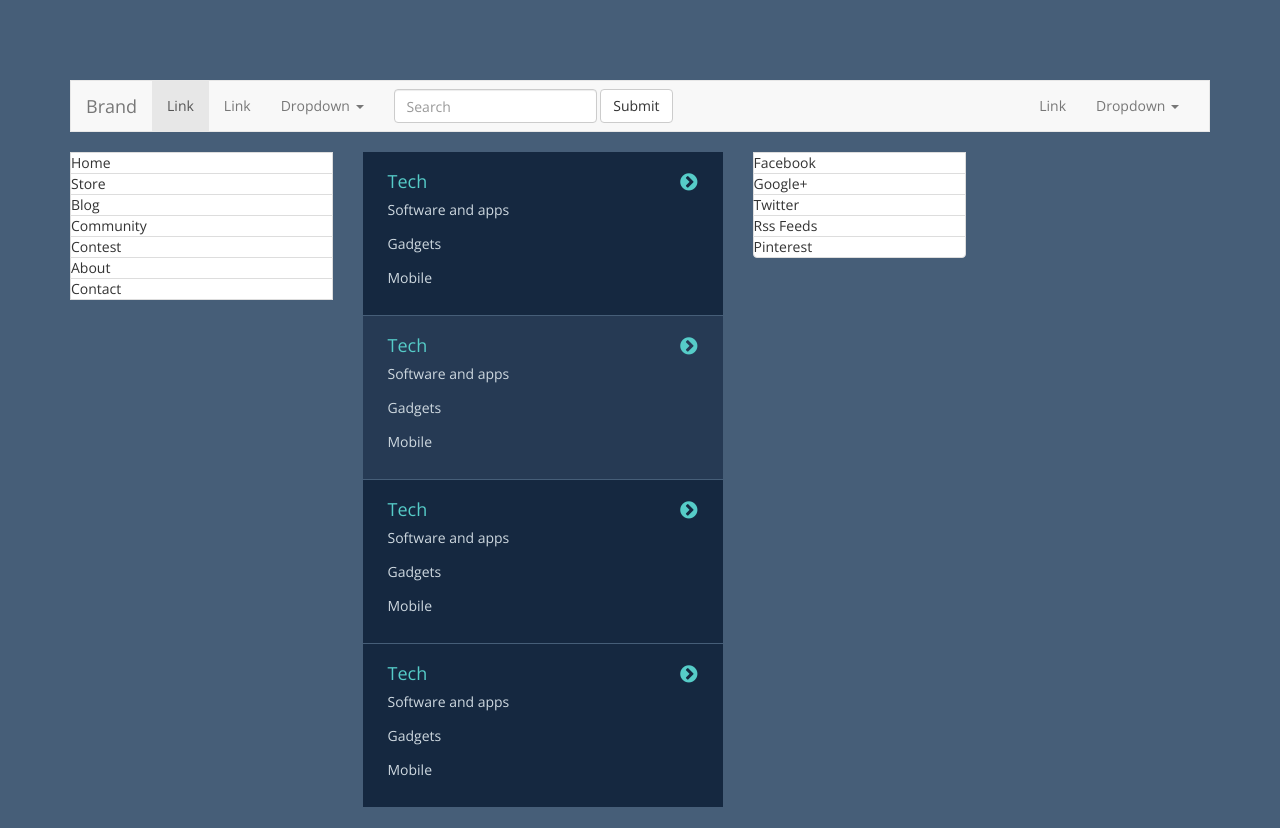
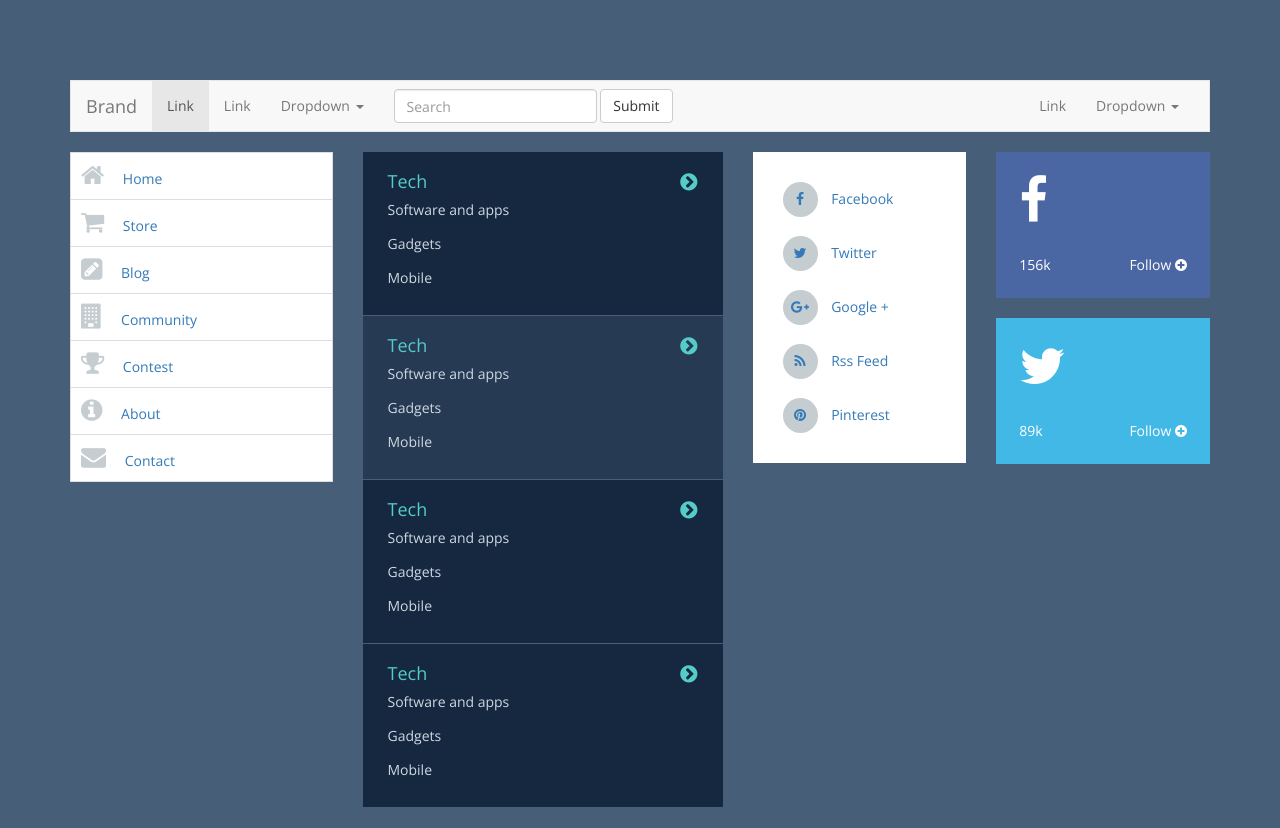
Before and after one commit to imankitpd/master-theme, a plain HTML site: page index.html in a window 1280 px wide. Drawn offline with nearby package versions, Linux system fonts and the light colour scheme.

Commit message:
Social Media links done

```diff
--- a/css/style.css
+++ b/css/style.css
@@ -1,6 +1,10 @@
 body {
     background: #465E78;
-        font-family: 'Open Sans', sans-serif;
+    font-family: 'Open Sans', sans-serif;
+}
+
+a {
+    text-decoration: none!important;
 }
 
 .top-padding {
@@ -13,6 +17,18 @@ body {
 
 ul.li-no-padding li {
     padding: 0;
+}
+
+/*Menu Designing*/
+ul.menu li a {
+    display: block;
+    padding: 10px;
+}
+
+ul.menu li a i {
+    font-size: 25px;
+    margin-right:15px;
+    color: #C5CDD0;
 }
 
 /*Blue-List Coloring*/
@@ -55,7 +71,6 @@ ul.details-list {
 
         ul.details-list li a {
             color: #CFD9E0;
-            text-decoration: none;
             -webkit-transition: all 0.2s ease-in-out;
             -moz-transition: all 0.2s ease-in-out;
             -o-transition: all 0.2s ease-in-out;
@@ -65,3 +80,55 @@ ul.details-list {
     ul.details-list li a:hover {
         color: #fff;
     }
+
+/*Social Media Links*/
+ul.social {
+    background: #ffffff;
+    padding: 20px;
+}
+    ul.social li {
+        border: 0 none;
+    }
+
+        ul.social li a {
+            padding: 10px;
+            display: block;
+        }
+
+            ul.social li a .circle {
+                background: #C5CDD0;
+                border-radius: 50%;
+                text-align: center;
+                margin-right: 10px;
+                width: 35px;
+                height: 35px;
+                display: inline-block;
+            }
+
+            ul.social li a i {
+                margin-top: 10px;
+
+            }
+
+.social-box a {
+    display: block;
+    color: #ffffff;
+    padding: 23px;
+    margin-bottom: 20px;
+}
+
+.social-box a.facebook {
+    background: #4B67A3;
+}
+
+.social-box a.twitter {
+    background: #42B8E7;
+}
+
+.social-box a .image {
+    margin-bottom: 30px;
+}
+
+.social-box a .image i {
+    font-size: 50px;
+}
--- a/index.html
+++ b/index.html
@@ -87,14 +87,28 @@
             <div class="row">
 
                 <div class="col-md-3">
-                    <ul class="list-group li-no-padding">
-                        <li class="list-group-item no-radius">Home</li>
-                        <li class="list-group-item">Store</li>
-                        <li class="list-group-item">Blog</li>
-                        <li class="list-group-item">Community</li>
-                        <li class="list-group-item">Contest</li>
-                        <li class="list-group-item">About</li>
-                        <li class="list-group-item no-radius">Contact</li>
+                    <ul class="list-group li-no-padding menu">
+                        <li class="list-group-item no-radius">
+                            <a href="#"><i class="fa fa-home"></i> Home</a>
+                        </li>
+                        <li class="list-group-item no-radius">
+                            <a href="#"><i class="fa fa-shopping-cart"></i> Store</a>
+                        </li>
+                        <li class="list-group-item no-radius">
+                            <a href="#"><i class="fa fa-pencil-square"></i> Blog</a>
+                        </li>
+                        <li class="list-group-item no-radius">
+                            <a href="#"><i class="fa fa-building"></i> Community</a>
+                        </li>
+                        <li class="list-group-item no-radius">
+                            <a href="#"><i class="fa fa-trophy"></i> Contest</a>
+                        </li>
+                        <li class="list-group-item no-radius">
+                            <a href="#"><i class="fa fa-info-circle"></i> About</a>
+                        </li>
+                        <li class="list-group-item no-radius">
+                            <a href="#"><i class="fa fa-envelope"></i> Contact</a>
+                        </li>
                     </ul>
                 </div>
 
@@ -172,17 +186,61 @@
                 </div>
                 <div class="col-md-5">
                     <div class="row">
-                        <div class="col-md-6">
-                            <ul class="list-group li-no-padding">
-                                <li class="list-group-item no-radius">Facebook</li>
-                                <li class="list-group-item">Google+</li>
-                                <li class="list-group-item">Twitter</li>
-                                <li class="list-group-item">Rss Feeds</li>
-                                <li class="list-group-item">Pinterest</li>
+                        <div class="col-sm-6">
+                            <ul class="list-group li-no-padding social">
+                                <li class="list-group-item no-radius">
+                                    <a href="#">
+                                        <span class="circle"><i class="fa fa-facebook"></i></span>
+                                        Facebook
+                                    </a>
+                                </li>
+                                <li class="list-group-item no-radius">
+                                    <a href="#">
+                                        <span class="circle"><i class="fa fa-twitter"></i></span>
+                                        Twitter
+                                    </a>
+                                </li>
+                                <li class="list-group-item no-radius">
+                                    <a href="#">
+                                        <span class="circle"><i class="fa fa-google-plus"></i></span>
+                                        Google +
+                                    </a>
+                                </li>
+                                <li class="list-group-item no-radius">
+                                    <a href="#">
+                                        <span class="circle"><i class="fa fa-rss"></i></span>
+                                        Rss Feed
+                                    </a>
+                                </li>
+                                <li class="list-group-item no-radius">
+                                    <a href="#">
+                                        <span class="circle"><i class="fa fa-pinterest"></i></span>
+                                        Pinterest
+                                    </a>
+                                </li>
                             </ul>
                         </div>
-                        <div class="col-md-6">
-
+                        <div class="col-sm-6">
+                            <div class="social-box">
+                                <a href="#" class="facebook">
+                                    <div class="image">
+                                        <i class="fa fa-facebook"></i>
+                                    </div>
+                                    <div class="stats">
+                                        156k
+                                        <span class="pull-right">Follow <i class="fa fa-plus-circle"></i></span>
+                                    </div>
+                                </a>
+                                <a href="#" class="twitter">
+                                    <div class="image">
+                                        <i class="fa fa-twitter"></i>
+                                    </div>
+                                    <div class="stats">
+                                        89k
+                                        <span class="pull-right">Follow <i class="fa fa-plus-circle"></i></span>
+                                    </div>
+                                </a>
+                            </div>
                         </div>
                     </div>
                 </div>
```
